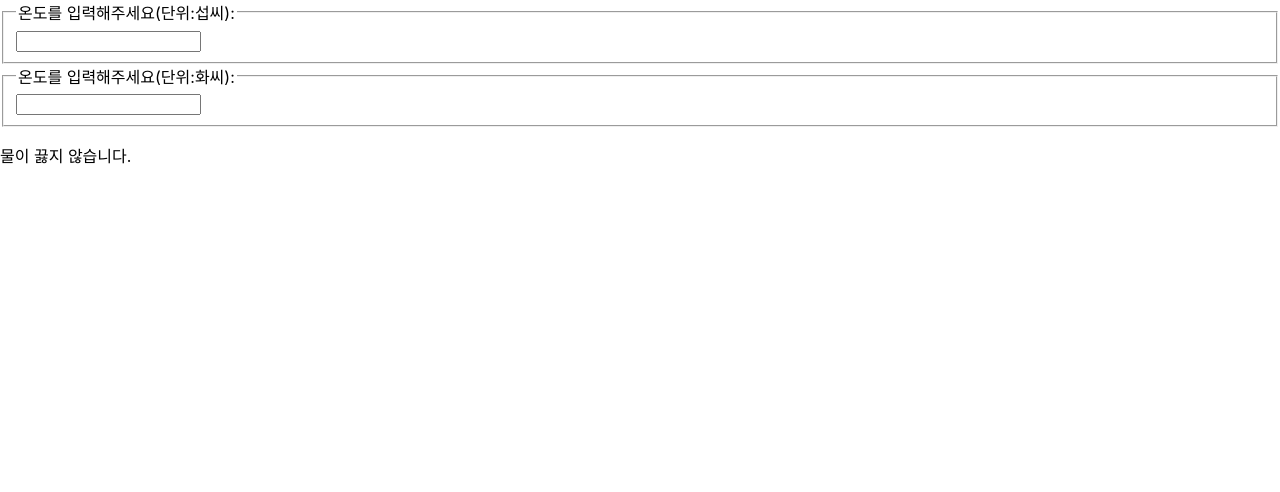
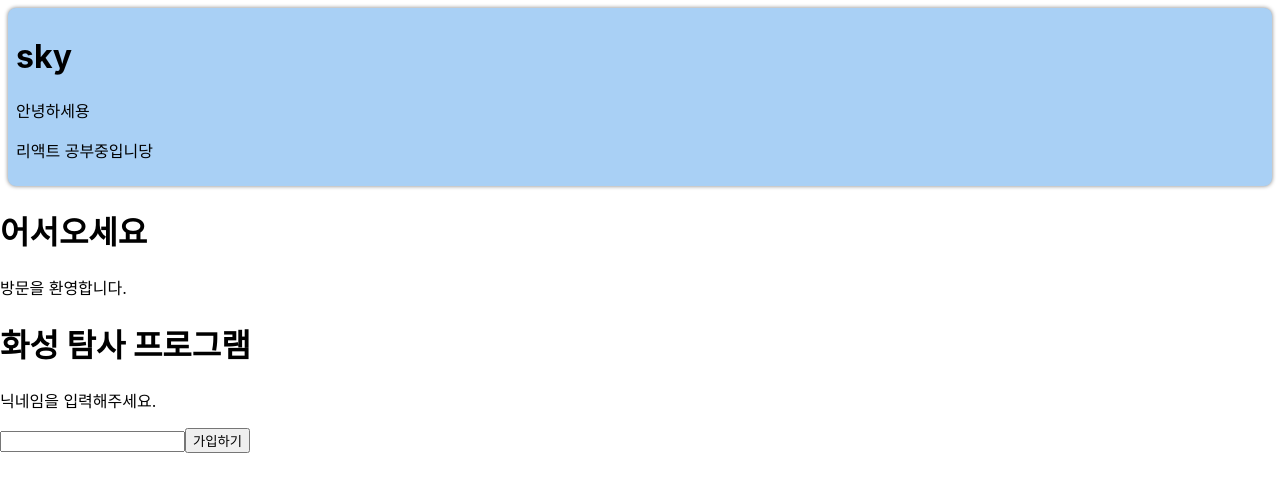
Before and after one commit to kimskyyyy/FrontEnd-study, a React (Create React App) app: page / in a window 1280 px wide. Shown: the top 492 px of the page. Built offline with nearby package versions, Linux system fonts and the light colour scheme.

Commit message:
component composition(합성)

```diff
--- /dev/null
+++ b/src/chapter_13/Card.jsx
@@ -0,0 +1,20 @@
+function Card(props) {
+    const {title, backgroundColor, children} = props;
+
+    return (
+        <div
+            style={{
+                margin: 8,
+                padding: 8,
+                borderRadius: 8,
+                boxShadow: "0px 0px 4px grey",
+                backgroundColor: backgroundColor || "white",
+            }}
+        >
+            {title && <h1>{title}</h1>}
+            {children}
+        </div>
+    );
+}
+
+export default Card;
--- /dev/null
+++ b/src/chapter_13/Dialog.jsx
@@ -0,0 +1,23 @@
+function FancyBorder(props) {
+    return (
+        <div className={"FancyBorder FanchBorder-" + props.color}>
+            {props.children}
+        </div>
+    );
+}
+
+function Dialog(props) {
+    return (
+        <FancyBorder color="blue">
+            <h1 className="Dialog-title">
+                {props.title}
+            </h1>
+            <p className="Dialog-message">
+                {props.message}
+            </p>
+            {props.children}
+        </FancyBorder>
+    );
+}
+
+export default Dialog;
--- /dev/null
+++ b/src/chapter_13/ProfileCard.jsx
@@ -0,0 +1,12 @@
+import Card from "./Card";
+
+function ProfileCard(props) {
+    return (
+        <Card title="sky" backgroundColor="#A9D0F5">
+            <p>안녕하세용</p>
+            <p>리액트 공부중입니당</p>
+        </Card>
+    );
+}
+
+export default ProfileCard;
--- /dev/null
+++ b/src/chapter_13/SignUpDialog.jsx
@@ -0,0 +1,31 @@
+import { useState } from "react";
+import Dialog from "./Dialog";
+
+function SignUpDialog(props) {
+    const [nickname, setNickname] = useState('');
+
+    const handleChange = (event) => {
+        setNickname(event.target.value);
+    }
+
+    const handleSignUp = () => {
+        alert(`어서오세요. ${nickname}님!`);
+    }
+    return (
+        <Dialog
+            title ="화성 탐사 프로그램"
+            message="닉네임을 입력해주세요.">
+        <input
+            value={nickname}
+            onChange={handleChange} />
+        <button onClick={handleSignUp}>
+            가입하기
+        </button>
+
+        </Dialog>
+    );
+}
+
+
+
+export default SignUpDialog;
--- /dev/null
+++ b/src/chapter_13/WelcomDialog.jsx
@@ -0,0 +1,11 @@
+import Dialog from "./Dialog";
+
+function WelcomDialog(props) {
+    return (
+        <Dialog
+            title="어서오세요"
+            message="방문을 환영합니다."/>
+    );
+}
+
+export default WelcomDialog;
--- a/src/index.js
+++ b/src/index.js
@@ -38,7 +38,11 @@ import reportWebVitals from './reportWebVitals';
 
 // import SignUp from './chapter_11/SignUp';
 
-import Calculator from './chapter_12/Calculator';
+// import Calculator from './chapter_12/Calculator';
+
+import ProfileCard from './chapter_13/ProfileCard';
+import WelcomDialog from './chapter_13/WelcomDialog';
+import SignUpDialog from './chapter_13/SignUpDialog';
 
 const root = ReactDOM.createRoot(document.getElementById('root'));
 root.render(
@@ -59,7 +63,10 @@ root.render(
     {/* <AttendanceBook /> */}
     {/* <NumberList /> */}
     {/* <SignUp /> */}
-    <Calculator />
+    {/* <Calculator /> */}
+    <ProfileCard />
+    <WelcomDialog />
+    <SignUpDialog />
 
 
 
```
